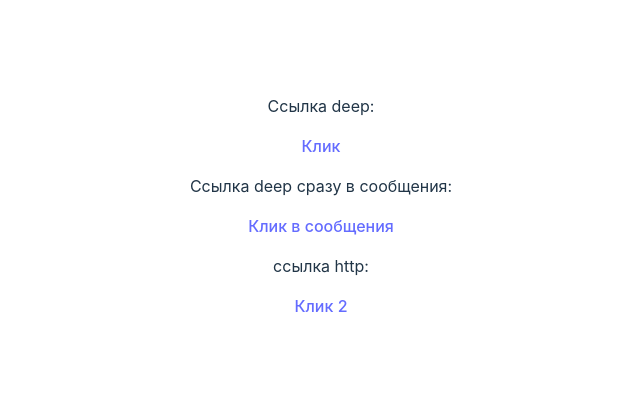
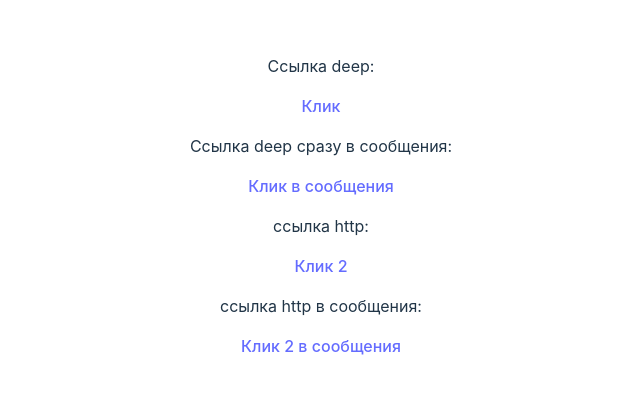
Before and after one commit to jakiehan/svg-iphone, a React (Vite) app: page / in a window 1280 px wide. Shown: the part 202-596 px from the top of the page, without its empty margins (319-959 px from the left). Built offline with nearby package versions, Linux system fonts and the light colour scheme.

Commit message:
добавить ссылку в сообщения

```diff
--- a/src/App.jsx
+++ b/src/App.jsx
@@ -15,6 +15,10 @@ function App() {
         <p>ссылка http:</p>
         <a href={'https://vk.com/'} target="_self" rel="noopener noreferrer">Клик 2</a>
       </div>
+      <div>
+        <p>ссылка http в сообщения:</p>
+        <a href={'https://vk.com/im'} target="_self" rel="noopener noreferrer">Клик 2 в сообщения</a>
+      </div>
     </div>
   )
 }
```
